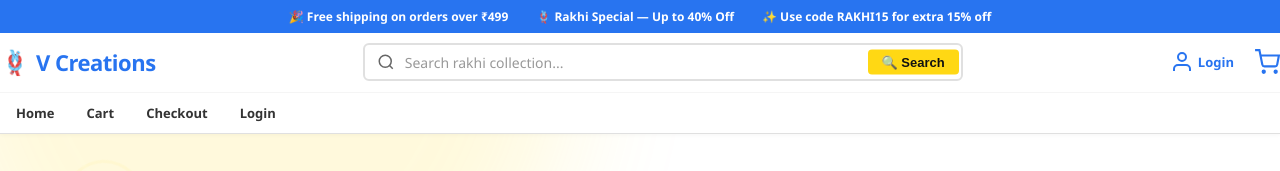
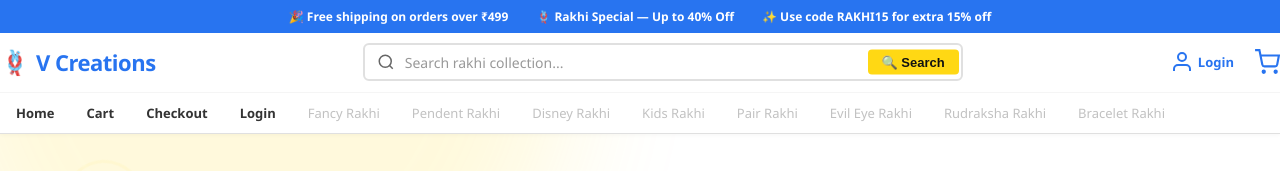
Before and after one commit to Varshith1805/v-creations, a React (Create React App) app in the folder vcreations-frontend/: page /admin in a window 1280 px wide. Shown: the top 171 px of the page. Built offline with nearby package versions, Linux system fonts and the light colour scheme; no server answers.

Commit message:
Add new categories: Fancy/Pendent/Disney/Kids/Pair/Evil Eye/Rudraksha/Bracelet Rakhi

```diff
--- a/vcreations-frontend/src/AdminDashboard.js
+++ b/vcreations-frontend/src/AdminDashboard.js
@@ -137,11 +137,14 @@ export default function AdminDashboard() {
                 <label>Category</label>
                 <select className="input" name="category" value={form.category} onChange={handleChange}>
                   <option value="">Select category</option>
-                  <option value="Designer Rakhis">Designer Rakhis</option>
-                  <option value="Silver Rakhis">Silver Rakhis</option>
-                  <option value="Gold Rakhis">Gold Rakhis</option>
-                  <option value="Kids Rakhis">Kids Rakhis</option>
-                  <option value="Premium Rakhis">Premium Rakhis</option>
+                  <option value="Fancy Rakhi">Fancy Rakhi</option>
+                  <option value="Pendent Rakhi">Pendent Rakhi</option>
+                  <option value="Disney Rakhi">Disney Rakhi</option>
+                  <option value="Kids Rakhi">Kids Rakhi</option>
+                  <option value="Pair Rakhi">Pair Rakhi</option>
+                  <option value="Evil Eye Rakhi">Evil Eye Rakhi</option>
+                  <option value="Rudraksha Rakhi">Rudraksha Rakhi</option>
+                  <option value="Bracelet Rakhi">Bracelet Rakhi</option>
                 </select>
               </div>
             </div>
--- a/vcreations-frontend/src/App.js
+++ b/vcreations-frontend/src/App.js
@@ -57,6 +57,14 @@ function Header() {
         <Link to="/cart" className={location.pathname === "/cart" ? "nav-link active" : "nav-link"}>Cart</Link>
         <Link to="/checkout" className={location.pathname === "/checkout" ? "nav-link active" : "nav-link"}>Checkout</Link>
         <Link to={userEmail ? "/orders" : "/login"} className={location.pathname === "/orders" || location.pathname === "/login" ? "nav-link active" : "nav-link"}>{userEmail ? "My Orders" : "Login"}</Link>
+        <span className="nav-link nav-promo">Fancy Rakhi</span>
+        <span className="nav-link nav-promo">Pendent Rakhi</span>
+        <span className="nav-link nav-promo">Disney Rakhi</span>
+        <span className="nav-link nav-promo">Kids Rakhi</span>
+        <span className="nav-link nav-promo">Pair Rakhi</span>
+        <span className="nav-link nav-promo">Evil Eye Rakhi</span>
+        <span className="nav-link nav-promo">Rudraksha Rakhi</span>
+        <span className="nav-link nav-promo">Bracelet Rakhi</span>
       </nav>
     </header>
   );
--- a/vcreations-frontend/src/ProductList.js
+++ b/vcreations-frontend/src/ProductList.js
@@ -64,7 +64,7 @@ export default function ProductList() {
   if (sort === "price-asc") filtered.sort((a, b) => a.price - b.price);
   if (sort === "price-desc") filtered.sort((a, b) => b.price - a.price);
 
-  const categories = ["All"];
+  const categories = ["All", "Fancy Rakhi", "Pendent Rakhi", "Disney Rakhi", "Kids Rakhi", "Pair Rakhi", "Evil Eye Rakhi", "Rudraksha Rakhi", "Bracelet Rakhi"];
 
   const SkeletonCard = () => (
     <div className="product-card">
```
